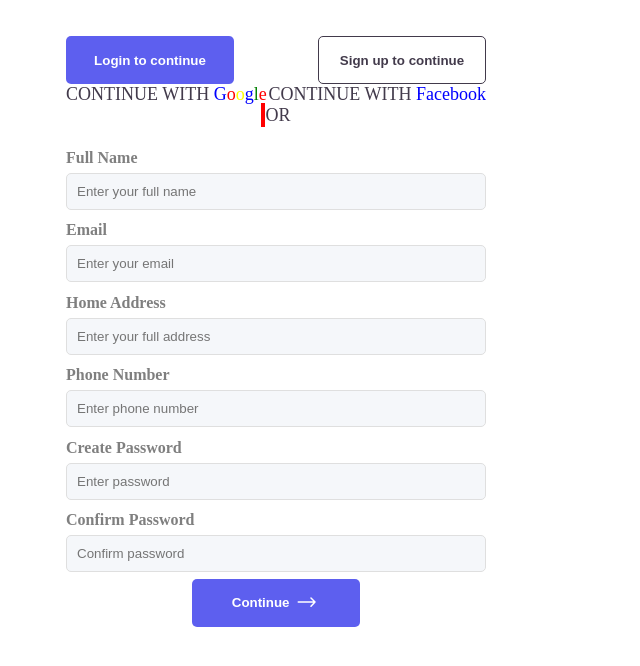
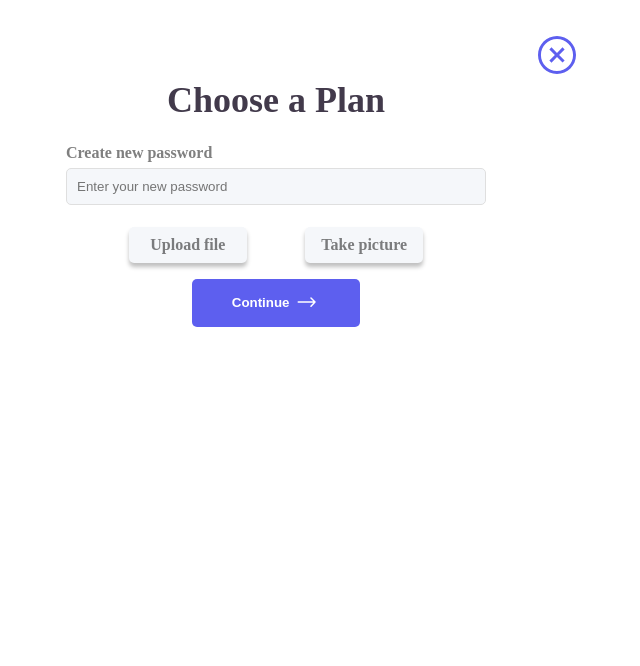
Before and after one commit to Africa-Trainovation-Consulting/newATC, a React (Create React App) app: page / in a window 1280 px wide. Shown: the top 666 px of the page, without its empty margins (24-664 px from the left). Built offline with nearby package versions, Linux system fonts and the light colour scheme.

Commit message:
choosePlan.js

```diff
--- a/src/App.js
+++ b/src/App.js
@@ -1,14 +1,16 @@
-import { Route, Switch } from 'react-router-dom'
+import { Route, Switch, BrowserRouter } from 'react-router-dom'
 import "./Sass/style.scss"
 import Modal from './layouts/Modal'
 import ForgotPassword from'./components/ForgotPassword'
 import CreateNewpassword from "./components/CreateNewpassword";
 import PasswordChanged from "./components/PasswordChanged";
 import Login from "./components/Login";
+import Upload from './components/Upload';
+import ChoosePlan from './components/ChoosePlan';
 function App() {
   return (
     <div className="App">
-      <Login />
+      <ChoosePlan />
     </div>
   );
 }
--- a/src/Sass/style.scss
+++ b/src/Sass/style.scss
@@ -173,6 +173,73 @@ button {
     @include active-btn();
 }
 
+p {
+    font-size: 14px;
+    text-align: center;
+    margin: 1em 0;
+}
+
+.Or {
+    @include flex();
+    justify-content: space-evenly;
+    width: 80%;
+}
+
+.empty {
+    width: 35%;
+}
+
+.imageUpload {
+    @include flex2();
+    justify-content: center;
+    background: #F5F7FA;
+    border: 1px solid #DFDFDF;
+    box-sizing: border-box;
+    border-radius: 10px;
+    height: 200px;
+    width: 50%;
+}
+
+.cancel_btn {
+    align-self: flex-end;
+}
+
+.imageUpload::before {
+    color: #939393;
+    width: 60%;
+    line-height: 1.5;
+    text-align: center;
+    content: 'Click here to upload from file';
+}
+
+.inputImage {
+    display: none;
+}
+
+.upload::before {
+    content: 'Upload file';
+}
+@mixin upload{
+    background: #F5F7FA;
+    box-shadow: 0px 4px 4px rgba(0, 0, 0, 0.25);
+    border-radius: 5px;
+    margin: 1em 0;
+    width: 40%;
+    padding: 0.2em 0;
+    text-align: center;
+}
+.upload {
+    @include upload();
+}
+.takePicture {
+    @include upload();
+
+}
+
+.takePicture::before {
+    content: 'Take picture';
+}
+
 form {
     @include form();
 
@@ -193,6 +260,7 @@ button {
         @include continue_btn();
     }
 }
+
 @media screen and (min-width:800px) {
     .flex_btn {
         @include flex_btn2();
@@ -204,9 +272,11 @@ button {
 
     form {
         @include form2();
+
         input {
             @include input2();
         }
+
         button {
             @include continue_btn2();
         }
--- /dev/null
+++ b/src/components/ChoosePlan.js
@@ -0,0 +1,36 @@
+import React from 'react';
+function ChoosePlan(props) {
+    function continueHandler(event) {
+        event.stopPropagation();
+        event.preventDefault();
+    }
+    return (
+        <div className="modal">
+            <span className="cancel_btn">
+                <svg xmlns="http://www.w3.org/2000/svg" width="38" height="38" viewBox="0 0 38 38" fill="none">
+                    <path d="M19 0C8.52369 0 0 8.52369 0 19C0 29.4763 8.52369 38 19 38C29.4763 38 38 29.4763 38 19C38 8.52369 29.4763 0 19 0ZM19 2.92308C27.8964 2.92308 35.0769 10.1036 35.0769 19C35.0769 27.8964 27.8964 35.0769 19 35.0769C10.1036 35.0769 2.92308 27.8964 2.92308 19C2.92308 10.1036 10.1036 2.92308 19 2.92308ZM13.4754 11.3708L11.3708 13.4754L16.9012 19L11.3737 24.5246L13.4783 26.6292L19 21.1002L24.5246 26.6248L26.6292 24.5246L21.1002 19L26.6248 13.4754L24.5246 11.3708L19 16.9012L13.4754 11.3737V11.3708Z" fill="#5D5FEF" />
+                </svg>
+            </span>
+                    <h1>Choose a Plan</h1>
+            <form action="post">
+            <span className="form-group">
+                    <label for="Password"> Create new password </label>
+                    <input type="password" name="newPassword" placeholder="Enter your new password" />
+                </span>
+                <span className="flex_btn">
+                    <label className="upload">
+                    <input type='file' accept="image/*" className='inputImage' />
+                    </label>
+
+                    <label className="takePicture">
+                    <input type='file' capture='user' accept="image/*" className='inputImage' />
+                    </label>
+                </span>
+                <button type="submit" onClick={continueHandler}> Continue <svg xmlns="http://www.w3.org/2000/svg" width="27" height="10" viewBox="0 0 37 20" fill="none">
+                    <path d="M35.5 10H2M35.5 10L27.5 18.5M35.5 10L27.5 2" stroke="white" stroke-width="3" stroke-linecap="round" stroke-linejoin="round" />
+                </svg></button>
+            </form>
+        </div>
+    )
+}
+export default ChoosePlan;
--- a/src/components/Login.js
+++ b/src/components/Login.js
@@ -1,12 +1,8 @@
 import React from 'react';
-import { Link } from 'react-router-dom'
 function Login(props) {
     function continueHandler(event) {
         event.stopPropagation();
         event.preventDefault();
-    }
-    const borderStyle = {
-        border: '2px solid red ',
     }
     return (
         <div className="modal">
@@ -18,45 +14,34 @@ function Login(props) {
                     Sign up to continue
                 </button>
             </span>
-            <span className="flex_btn">
+            <span className="flex_btn continueWith">
                 <p className="goggle">
-                CONTINUE WITH <span style={{color:'blue'}}>G</span><span style={{color:'red'}}>o</span><span style={{color:'yellow'}}>o</span><span style={{color:'blue'}}>g</span><span style={{color:'green'}}>l</span><span style={{color:'red'}}>e </span></p>
+                    CONTINUE WITH <span style={{ color: 'blue' }}>G</span><span style={{ color: 'red' }}>o</span><span style={{ color: 'yellow' }}>o</span><span style={{ color: 'blue' }}>g</span><span style={{ color: 'green' }}>l</span><span style={{ color: 'red' }}>e </span></p>
                 <p className="facebook " >
-                CONTINUE WITH <span style={{color:'blue'}}> Facebook </span>
+                    CONTINUE WITH <span style={{ color: 'blue' }}> Facebook </span>
                 </p>
             </span>
-            <div>
-                <span style={borderStyle}></span> OR <span></span>
+            <div className='Or'>
+                <svg className='empty' xmlns="http://www.w3.org/2000/svg" width="259" height="2" viewBox="0 0 259 2" fill="none">
+                    <path d="M0 1L259 1.00002" stroke="#B3B3B3" stroke-width="2" />
+                </svg>OR<svg  className='empty' xmlns="http://www.w3.org/2000/svg" width="259" height="2" viewBox="0 0 259 2" fill="none">
+                    <path d="M0 1L259 1.00002" stroke="#B3B3B3" stroke-width="2" />
+                </svg>
             </div>
             <form action="post">
-                <span className="form-group">
-                    <label for="Name"> Full Name </label>
-                    <input type="text" name="name" placeholder="Enter your full name" />
-                </span>
                 <span className="form-group">
                     <label for="Email"> Email </label>
                     <input type="email" name="email" placeholder="Enter your email" />
                 </span>
                 <span className="form-group">
-                    <label for="Address"> Home Address </label>
-                    <input type="address" name="address" placeholder="Enter your full address" />
-                </span>
-                <span className="form-group">
-                    <label for="phone"> Phone Number </label>
-                    <input type="tel" name="phone" placeholder="Enter phone number" />
-                </span>
-                <span className="form-group">
-                    <label for="password"> Create  Password </label>
+                    <label for="password"> Password </label>
                     <input type="password" name="password" placeholder="Enter password" />
-                </span>
-                <span className="form-group">
-                    <label for="password"> Confirm  Password </label>
-                    <input type="password" name="confirmPassword" placeholder="Confirm password" />
                 </span>
                 <button type="submit" onClick={continueHandler}> Continue <svg xmlns="http://www.w3.org/2000/svg" width="27" height="10" viewBox="0 0 37 20" fill="none">
                     <path d="M35.5 10H2M35.5 10L27.5 18.5M35.5 10L27.5 2" stroke="white" stroke-width="3" stroke-linecap="round" stroke-linejoin="round" />
                 </svg></button>
             </form>
+            <a href='google' style={{ color: '#262B33', marginTop:'1em' }}>Forgot Password?</a>
         </div>
     )
 }
--- /dev/null
+++ b/src/components/Upload.js
@@ -0,0 +1,36 @@
+import React from 'react';
+function Upload(props) {
+    function continueHandler(event) {
+        event.stopPropagation();
+        event.preventDefault();
+    }
+    return (
+        <div className="modal">
+            <span className="cancel_btn">
+                <svg xmlns="http://www.w3.org/2000/svg" width="38" height="38" viewBox="0 0 38 38" fill="none">
+                    <path d="M19 0C8.52369 0 0 8.52369 0 19C0 29.4763 8.52369 38 19 38C29.4763 38 38 29.4763 38 19C38 8.52369 29.4763 0 19 0ZM19 2.92308C27.8964 2.92308 35.0769 10.1036 35.0769 19C35.0769 27.8964 27.8964 35.0769 19 35.0769C10.1036 35.0769 2.92308 27.8964 2.92308 19C2.92308 10.1036 10.1036 2.92308 19 2.92308ZM13.4754 11.3708L11.3708 13.4754L16.9012 19L11.3737 24.5246L13.4783 26.6292L19 21.1002L24.5246 26.6248L26.6292 24.5246L21.1002 19L26.6248 13.4754L24.5246 11.3708L19 16.9012L13.4754 11.3737V11.3708Z" fill="#5D5FEF" />
+                </svg>
+            </span>
+                    <h1>Upload Picture</h1>
+            <form action="post">
+                <label className='imageUpload'>
+                    <input type='file' accept="image/*" className='inputImage' />
+                    <img alt=''></img>
+                </label>
+                <span className="flex_btn">
+                    <label className="upload">
+                    <input type='file' accept="image/*" className='inputImage' />
+                    </label>
+
+                    <label className="takePicture">
+                    <input type='file' capture='user' accept="image/*" className='inputImage' />
+                    </label>
+                </span>
+                <button type="submit" onClick={continueHandler}> Continue <svg xmlns="http://www.w3.org/2000/svg" width="27" height="10" viewBox="0 0 37 20" fill="none">
+                    <path d="M35.5 10H2M35.5 10L27.5 18.5M35.5 10L27.5 2" stroke="white" stroke-width="3" stroke-linecap="round" stroke-linejoin="round" />
+                </svg></button>
+            </form>
+        </div>
+    )
+}
+export default Upload;
--- a/src/index.js
+++ b/src/index.js
@@ -9,8 +9,4 @@ ReactDOM.render(
   </React.StrictMode>,
   document.getElementById('root')
 );
-
-// If you want to start measuring performance in your app, pass a function
-// to log results (for example: reportWebVitals(console.log))
-// or send to an analytics endpoint. Learn more: https://bit.ly/CRA-vitals
 reportWebVitals();
```
Lines whose indentation alone changed are shown as unchanged.
